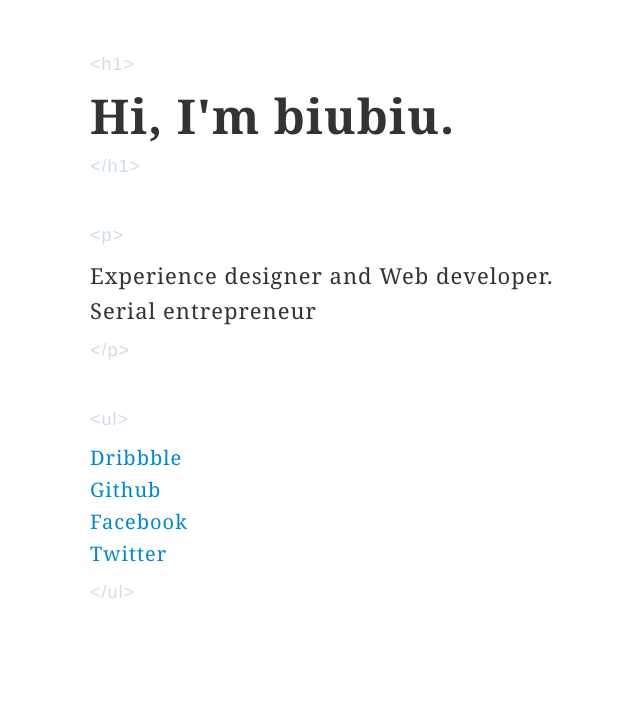
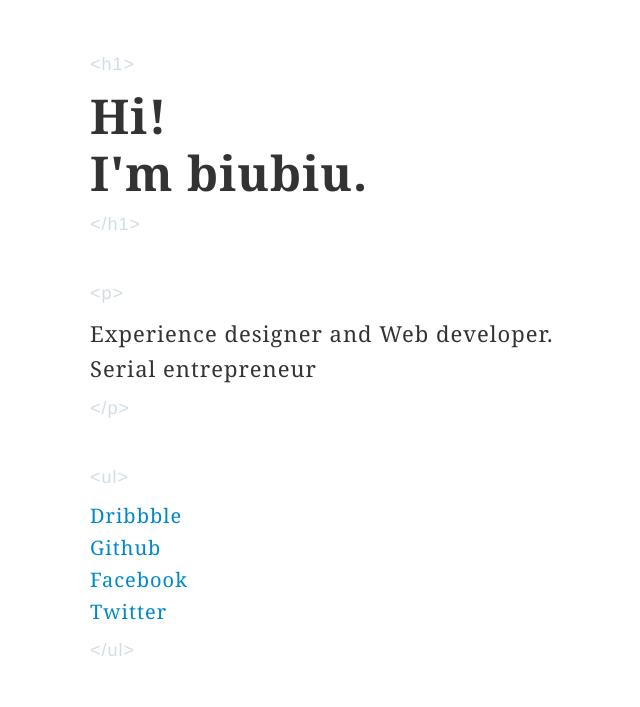
Before and after one commit to biubio/biu.bio, a plain HTML site: page index.html in a window 1280 px wide. Shown: the whole page, without its empty margins (165-805 px from the left). Drawn offline with Linux system fonts and the light colour scheme.

Commit message:
Update index.html

```diff
--- a/index.html
+++ b/index.html
@@ -64,7 +64,8 @@
     </p>
 
     <h1 class="content">
-        Hi, I'm biubiu.
+        Hi!<br>
+    	I'm biubiu.
     </h1>
 
     <p class="code-html">
```
